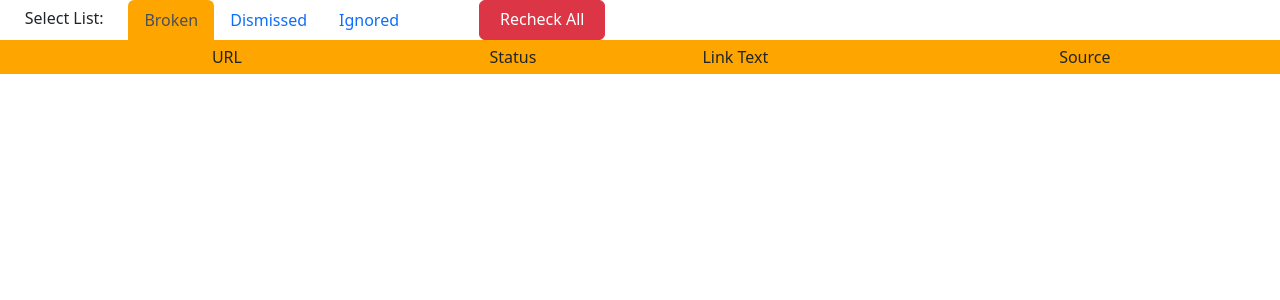
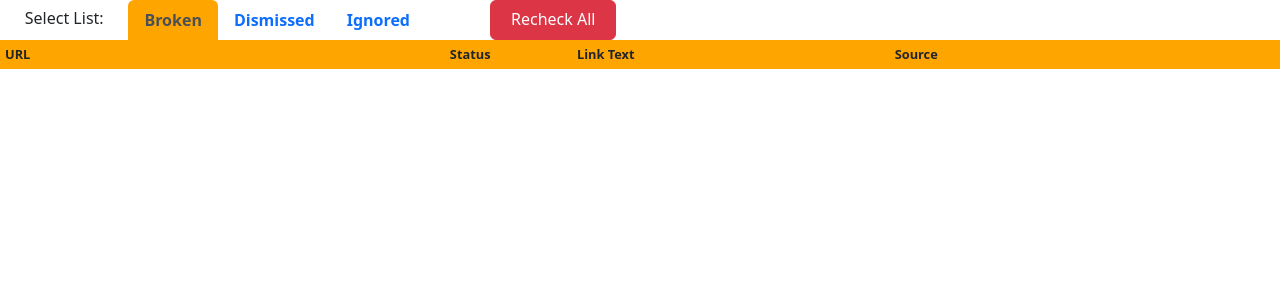
Before and after one commit to JustSahil-S/Broken-Link-PDF-Checker, a Django app: page / in a window 1280 px wide. Shown: the top 300 px of the page. Run offline with Django 4.2, Linux system fonts and the light colour scheme; data that the repository does not hold is empty; some libraries are stand-ins or nearby versions.

Commit message:
Enhanced dashboard style

```diff
--- a/PDFLinkChecker/LinkChecker/templates/LinkChecker/index.html
+++ b/PDFLinkChecker/LinkChecker/templates/LinkChecker/index.html
@@ -5,15 +5,31 @@
     <link href="https://cdn.jsdelivr.net/npm/bootstrap@5.2.3/dist/css/bootstrap.min.css" rel="stylesheet" integrity="sha384-rbsA2VBKQhggwzxH7pPCaAqO46MgnOM80zW1RWuH61DGLwZJEdK2Kadq2F9CUG65" crossorigin="anonymous">
     <script src="https://cdnjs.cloudflare.com/ajax/libs/popper.js/1.12.3/umd/popper.min.js" integrity="sha384-vFJXuSJphROIrBnz7yo7oB41mKfc8JzQZiCq4NCceLEaO4IHwicKwpJf9c9IpFgh" crossorigin="anonymous"></script>
     <style type="text/css">
-        #link_table td {
-            padding: 0;
-            border: 0;
+        #link_table {
+            font-size: 0.8rem;
+
+            tr th {
+                padding: 0;
+                font-weight: bold;
+            }
+
+            td {
+                padding: 0;
+                border: 0;
+            }
         }
+
         .nav-link:active, .nav-link.active {
             background-color: orange !important;
         }
         .nav-tabs {
             --bs-nav-tabs-border-width: 0px;
+            font-weight: bold;
+        }
+        .bt-custom {
+            --bs-btn-padding-y: .25rem;
+            --bs-btn-padding-x: .5rem;
+            --bs-btn-font-size: .75rem;
         }
     </style>
 
@@ -109,10 +125,10 @@
     <table class="table table-bordered table-hover" id="link_table" style="margin-bottom: 0rem; width: 100%;">
         <thead class="table">
             <tr style="background-color: orange; padding: 0; border-color: orange;">
-                <th scope="col" style="width: 35%; padding: 0; font-weight: normal; text-align: center;">URL</th>
-                <th scope="col" style="width: 10%; padding: 0; font-weight: normal; text-align: center;">Status</th>
-                <th scope="col" style="width: 25%; padding: 0; font-weight: normal; text-align: center;">Link Text</th>
-                <th scope="col" style="width: 30%; padding: 0; font-weight: normal; text-align: center;">Source</th>
+                <th scope="col" style="width: 35%;">URL</th>
+                <th scope="col" style="width: 10%;">Status</th>
+                <th scope="col" style="width: 25%;">Link Text</th>
+                <th scope="col" style="width: 30%;">Source</th>
             </tr>
         </thead>
         <tbody>
@@ -129,26 +145,25 @@
                 <td>
                     <p>Final Redirect: <a href="{{ link.finalurl }}">{{ link.finalurl }}</a></p>
                     <p>Last Checked: {{ link.lastChecked }} </p>
-                    <br>
                     {% if link.dismiss == False and link.ignore == False %}
-                    <button type="button" class="btn btn-warning" data-toggle="tooltip" data-placement="bottom"
+                    <button type="button" class="btn btn-warning bt-custom" data-toggle="tooltip" data-placement="bottom"
                         title="Hide this link and do not report it again unless its status changes"
                         onclick="dismissAction('{{ link.id }}')">Dismiss</button>
-                    <button type="button" class="btn btn-danger" data-toggle="tooltip" data-placement="bottom"
+                    <button type="button" class="btn btn-danger bt-custom" data-toggle="tooltip" data-placement="bottom"
                         title="Remove this link and mark it as not broken"
                         onclick="ignoreAction('{{ link.id }}')">Ignore</button>
                     {% endif %}
                     {% if link.dismiss == True and link.ignore == False %}
-                    <button type="button" class="btn btn-primary" data-toggle="tooltip" data-placement="bottom"
+                    <button type="button" class="btn btn-primary  bt-custom" data-toggle="tooltip" data-placement="bottom"
                         title="Check this link again" onclick="brokenAction('{{ link.id }}')">Recheck</button>
-                    <button type="button" class="btn btn-danger" data-toggle="tooltip" data-placement="bottom"
+                    <button type="button" class="btn btn-danger  bt-custom" data-toggle="tooltip" data-placement="bottom"
                         title="Remove this link and mark it as not broken"
                         onclick="ignoreAction('{{ link.id }}')">Ignore</button>
                     {% endif %}
                     {% if link.dismiss == False and link.ignore == True %}
-                    <button type="button" class="btn btn-primary" data-toggle="tooltip" data-placement="bottom"
+                    <button type="button" class="btn btn-primary  bt-custom" data-toggle="tooltip" data-placement="bottom"
                         title="Check this link again" onclick="brokenAction('{{ link.id }}')">Recheck</button>
-                    <button type="button" class="btn btn-warning" data-toggle="tooltip" data-placement="bottom"
+                    <button type="button" class="btn btn-warning  bt-custom" data-toggle="tooltip" data-placement="bottom"
                         title="Hide this link and do not report it again unless its status changes"
                         onclick="dismissAction('{{ link.id }}')">Dismiss</button>
                     {% endif %}
```
